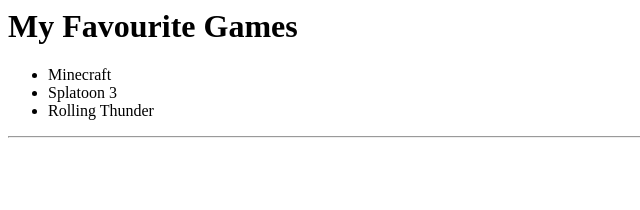
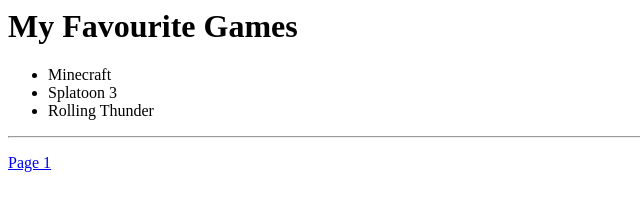
Before and after one commit to FunnyMonkeAwA/CV, a plain HTML site: page Page 3.html in a window 1280 px wide. Shown: the full height of the page, 0-640 px from the left. Drawn offline with Linux system fonts and the light colour scheme.

Commit message:
Update Page 3.html

```diff
--- a/Page 3.html
+++ b/Page 3.html
@@ -9,5 +9,6 @@
       <li>Splatoon 3</li>
       <li>Rolling Thunder</li>
     </ul><hr>
+    <p><a href="index.html">Page 1</a></p>
   </body>
 </html>
```
